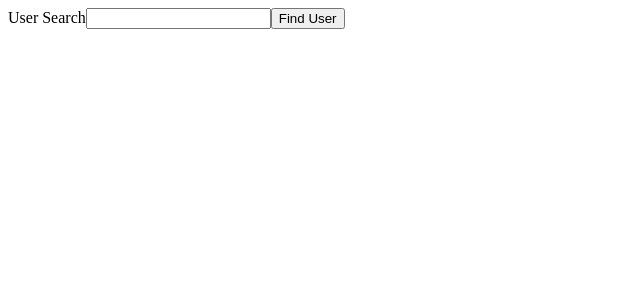
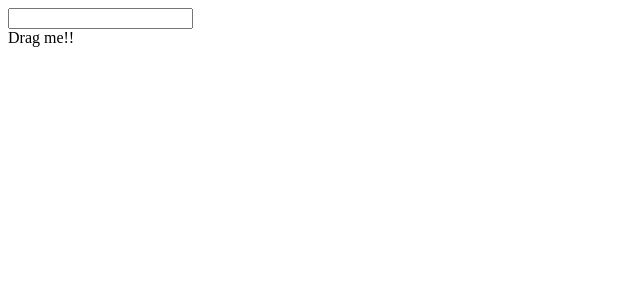
Before and after one commit to atemengue/react_typescript, a React (Create React App) app: page / in a window 1280 px wide. Shown: the top 300 px of the page, without its empty margins (0-640 px from the left). Built offline with nearby package versions, Linux system fonts and the light colour scheme.

Commit message:
type in event element

```diff
--- /dev/null
+++ b/src/events/EventComponent.tsx
@@ -0,0 +1,23 @@
+import React from "react"
+
+const EventComponent: React.FC = () => {
+
+  // passer le type de l'event
+  const onChange = (event: React.ChangeEvent<HTMLInputElement>) => {
+    console.log(event)
+  }
+
+  const onDragStart = (event: React.DragEvent<HTMLInputElement>) => {
+    console.log(event)
+  }
+
+  return (
+    <div>
+      <input onChange={onChange} />
+      <div  draggable onDragStart={onDragStart} >
+        Drag me!!
+      </div>
+    </div>
+  )
+}
+export default EventComponent
--- a/src/index.tsx
+++ b/src/index.tsx
@@ -1,11 +1,11 @@
 import ReactDOM from 'react-dom';
-import UserSearch from './state/UserSearch';
+import EventComponent from './events/EventComponent';
 
 
 const App = () => {
   return (
     <div>
-     <UserSearch />
+     <EventComponent />
     </div>
   )
 }
--- a/src/state/UserSearch.tsx
+++ b/src/state/UserSearch.tsx
@@ -12,7 +12,7 @@
 
   const onClick = () => {
     const foundUser = users.find(user => {
-      return user.name == name
+      return user.name === name
     })
 
    setUser(foundUser)
```
